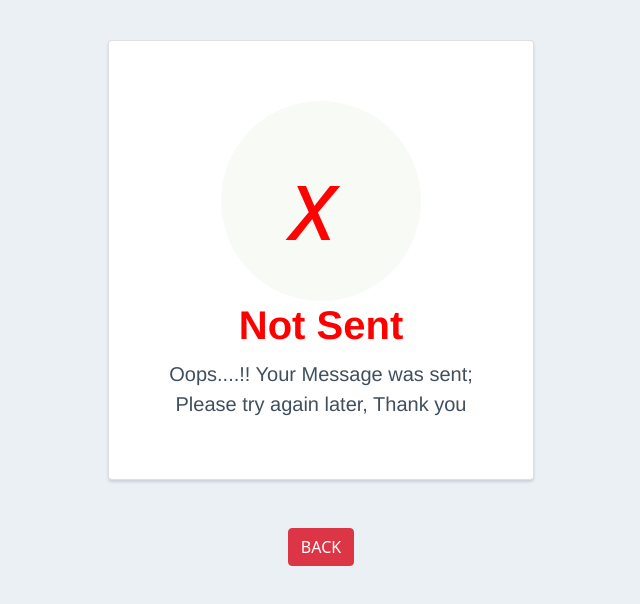
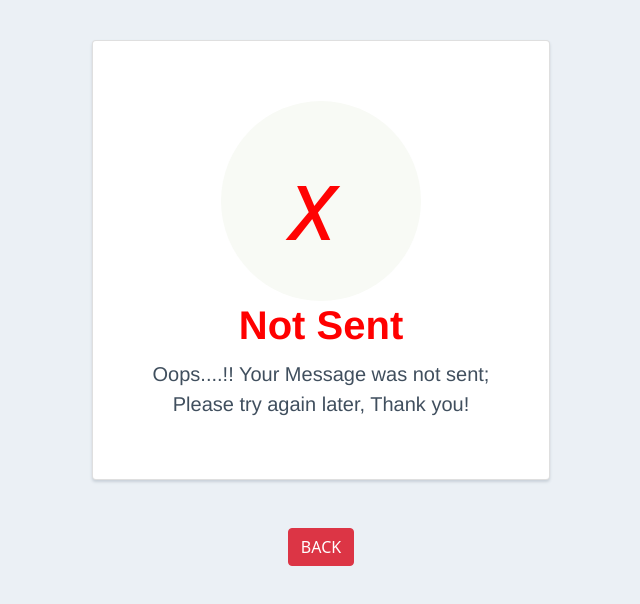
Before and after one commit to Kerrykogei24/Kerry, a plain HTML site: page reject.html in a window 1280 px wide. Shown: the whole page, without its empty margins (319-959 px from the left). Drawn offline with nearby package versions, Linux system fonts and the light colour scheme.

Commit message:
modified

```diff
--- /dev/null
+++ b/css/reject.css
@@ -0,0 +1,36 @@
+body {
+    text-align: center;
+    padding: 40px 0;
+    background: #EBF0F5;
+}
+
+h1 {
+    color: #ff0000;
+    font-family: "Nunito Sans", "Helvetica Neue", sans-serif;
+    font-weight: 900;
+    font-size: 40px;
+    margin-bottom: 10px;
+}
+
+p {
+    color: #404F5E;
+    font-family: "Nunito Sans", "Helvetica Neue", sans-serif;
+    font-size: 20px;
+    margin: 0;
+}
+
+i {
+    color: #ff0303;
+    font-size: 100px;
+    line-height: 200px;
+    margin-left: -15px;
+}
+
+.card {
+    background: white;
+    padding: 60px;
+    border-radius: 4px;
+    box-shadow: 0 2px 3px #C8D0D8;
+    display: inline-block;
+    margin: 0 auto;
+}
--- /dev/null
+++ b/css/success.css
@@ -0,0 +1,36 @@
+body {
+    text-align: center;
+    padding: 40px 0;
+    background: #EBF0F5;
+}
+
+h1 {
+    color: #88B04B;
+    font-family: "Nunito Sans", "Helvetica Neue", sans-serif;
+    font-weight: 900;
+    font-size: 40px;
+    margin-bottom: 10px;
+}
+
+p {
+    color: #404F5E;
+    font-family: "Nunito Sans", "Helvetica Neue", sans-serif;
+    font-size: 20px;
+    margin: 0;
+}
+
+i {
+    color: #9ABC66;
+    font-size: 100px;
+    line-height: 200px;
+    margin-left: -15px;
+}
+
+.card {
+    background: white;
+    padding: 60px;
+    border-radius: 4px;
+    box-shadow: 0 2px 3px #C8D0D8;
+    display: inline-block;
+    margin: 0 auto;
+}
--- a/reject.html
+++ b/reject.html
@@ -6,61 +6,32 @@
     <meta http-equiv="X-UA-Compatible" content="IE=edge">
     <meta name="viewport" content="width=device-width, initial-scale=1.0">
     <link href="https://cdn.jsdelivr.net/npm/bootstrap@5.0.2/dist/css/bootstrap.min.css" rel="stylesheet" integrity="sha384-EVSTQN3/azprG1Anm3QDgpJLIm9Nao0Yz1ztcQTwFspd3yD65VohhpuuCOmLASjC" crossorigin="anonymous">
-    <title>Success</title>
+    <link rel="stylesheet" href="css/reject.css">
+    <title>Rejected</title>
 </head>
 
 <body>
 
-    <style>
-        body {
-            text-align: center;
-            padding: 40px 0;
-            background: #EBF0F5;
-        }
 
-        h1 {
-            color: #ff0000;
-            font-family: "Nunito Sans", "Helvetica Neue", sans-serif;
-            font-weight: 900;
-            font-size: 40px;
-            margin-bottom: 10px;
-        }
-
-        p {
-            color: #404F5E;
-            font-family: "Nunito Sans", "Helvetica Neue", sans-serif;
-            font-size: 20px;
-            margin: 0;
-        }
-
-        i {
-            color: #ff0303;
-            font-size: 100px;
-            line-height: 200px;
-            margin-left: -15px;
-        }
-
-        .card {
-            background: white;
-            padding: 60px;
-            border-radius: 4px;
-            box-shadow: 0 2px 3px #C8D0D8;
-            display: inline-block;
-            margin: 0 auto;
-        }
-    </style>
 
     <body>
+
+
+
+
+        <section>
             <div class="card">
                 <div style="border-radius:200px; height:200px; width:200px; background: #F8FAF5; margin:0 auto;">
                     <i class="checkmark">x</i>
                 </div>
                 <h1>Not Sent</h1>
-            <p>Oops....!! Your Message was sent;<br/> Please try again later, Thank you</p>
+                <p>Oops....!! Your Message was not sent;<br/> Please try again later, Thank you!</p>
             </div>
             <br>
             <br><br>
-        <a href="https://master--visionary-toffee-b493f1.netlify.app"><button type="button" class="btn btn-danger">BACK</button></a>
+            <a href="/"><button type="button" class="btn btn-danger">BACK</button></a>
+        </section>
+
 
     </body>
 
```
Also changed, not shown: index.html (+2 -0 lines), success.html (+12 -43 lines). Lines whose indentation alone changed are shown as unchanged.
